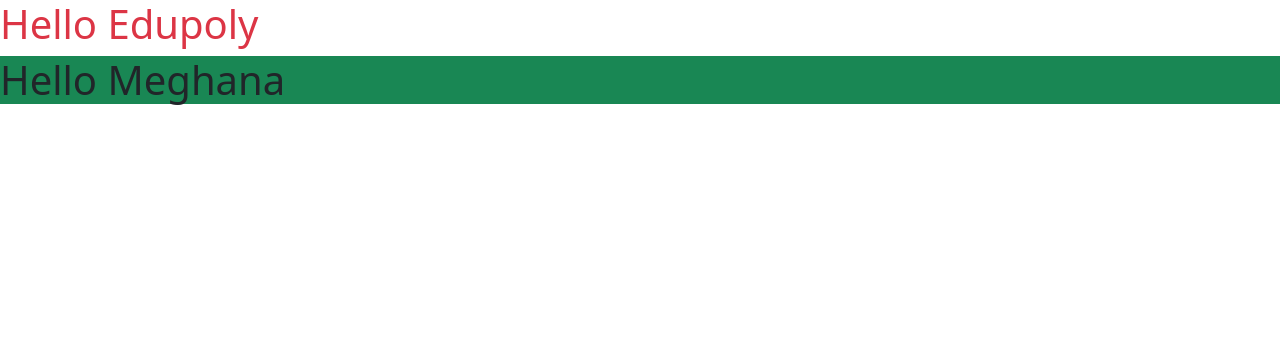
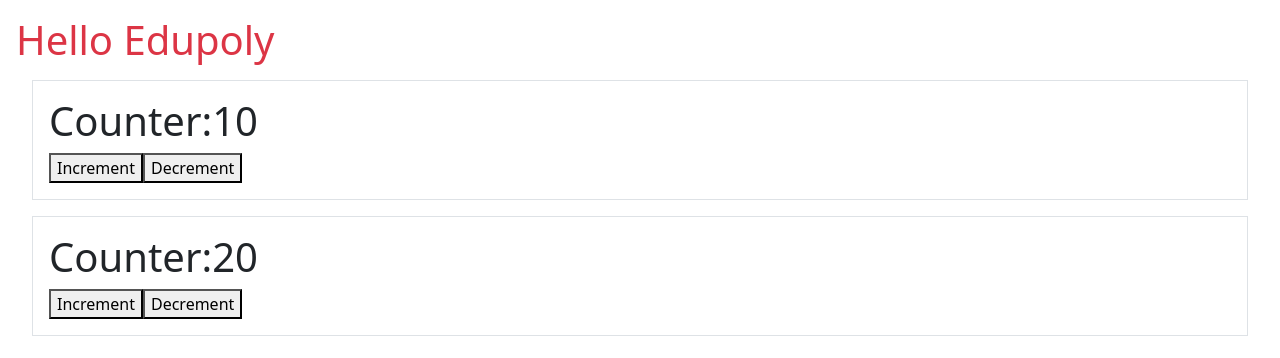
Before and after one commit to edupoly/rb55, a React (Vite) app: page / in a window 1280 px wide. Shown: the top 358 px of the page. Built offline with nearby package versions, Linux system fonts and the light colour scheme.

Commit message:
custom-hooks-counter

```diff
--- a/src/App.jsx
+++ b/src/App.jsx
@@ -1,10 +1,12 @@
 import "./App.css";
+import Counter from "./components/Counter";
 
 function App() {
   return (
-    <div>
+    <div className="m-3">
       <h1 className="text-danger">Hello Edupoly</h1>
-      <h1 className="bg-success">Hello Meghana</h1>
+      <Counter iv={10} step={5}></Counter>
+      <Counter iv={20} step={10}></Counter>
     </div>
   );
 }
--- /dev/null
+++ b/src/components/Counter.jsx
@@ -0,0 +1,15 @@
+import React from "react";
+import { useCounter } from "../hooks/useCounter";
+
+function Counter(props) {
+  var [cnt, inc, dec] = useCounter(props.iv, props.step);
+  return (
+    <div className="m-3 border p-3">
+      <h1>Counter:{cnt}</h1>
+      <button onClick={inc}>Increment</button>
+      <button onClick={dec}>Decrement</button>
+    </div>
+  );
+}
+
+export default Counter;
--- /dev/null
+++ b/src/hooks/useCounter.js
@@ -0,0 +1,11 @@
+import React from "react";
+export function useCounter(iv, step) {
+  var [count, setCount] = React.useState(iv);
+  function incCount() {
+    setCount(count + step);
+  }
+  function decCount() {
+    setCount(count - step);
+  }
+  return [count, incCount, decCount];
+}
```
